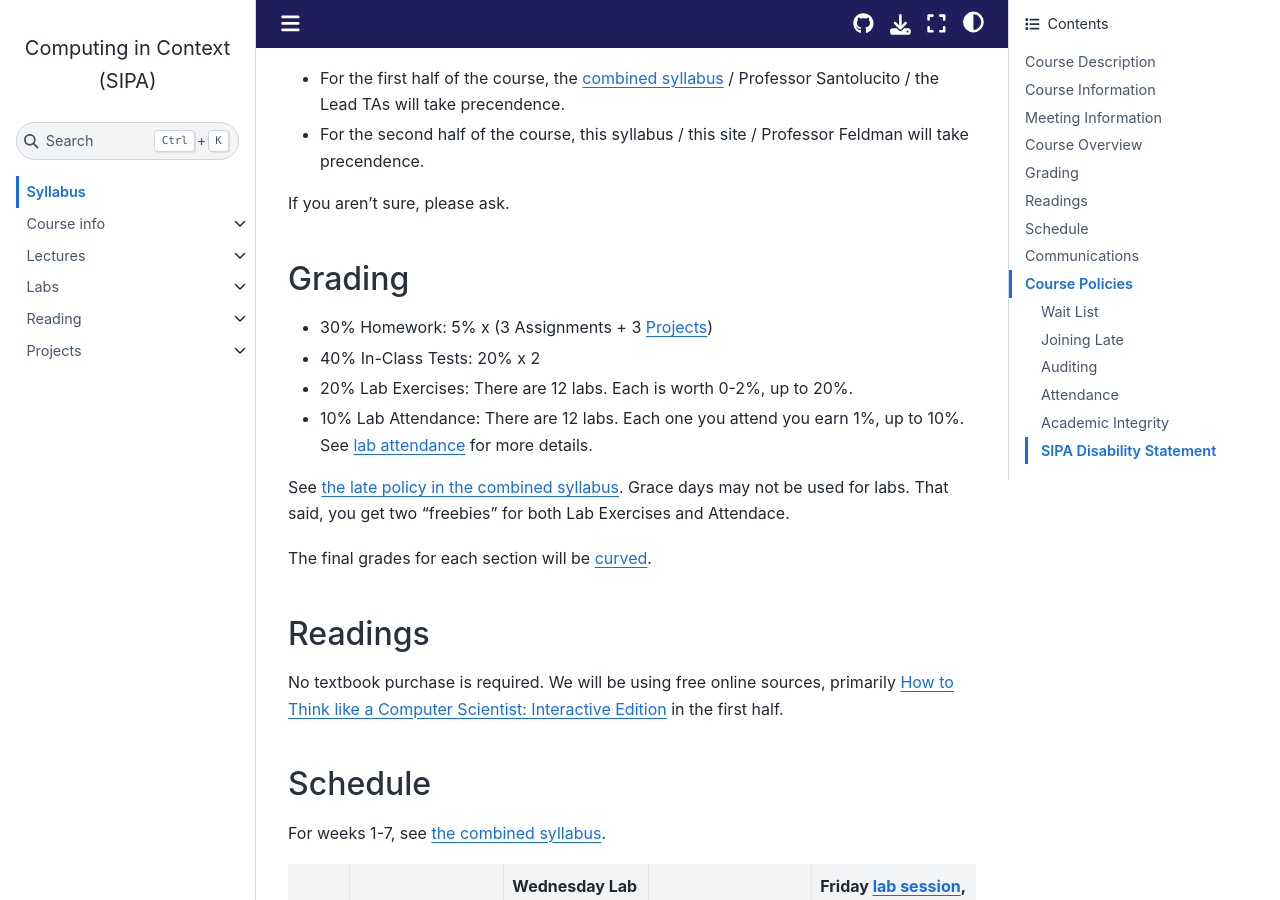
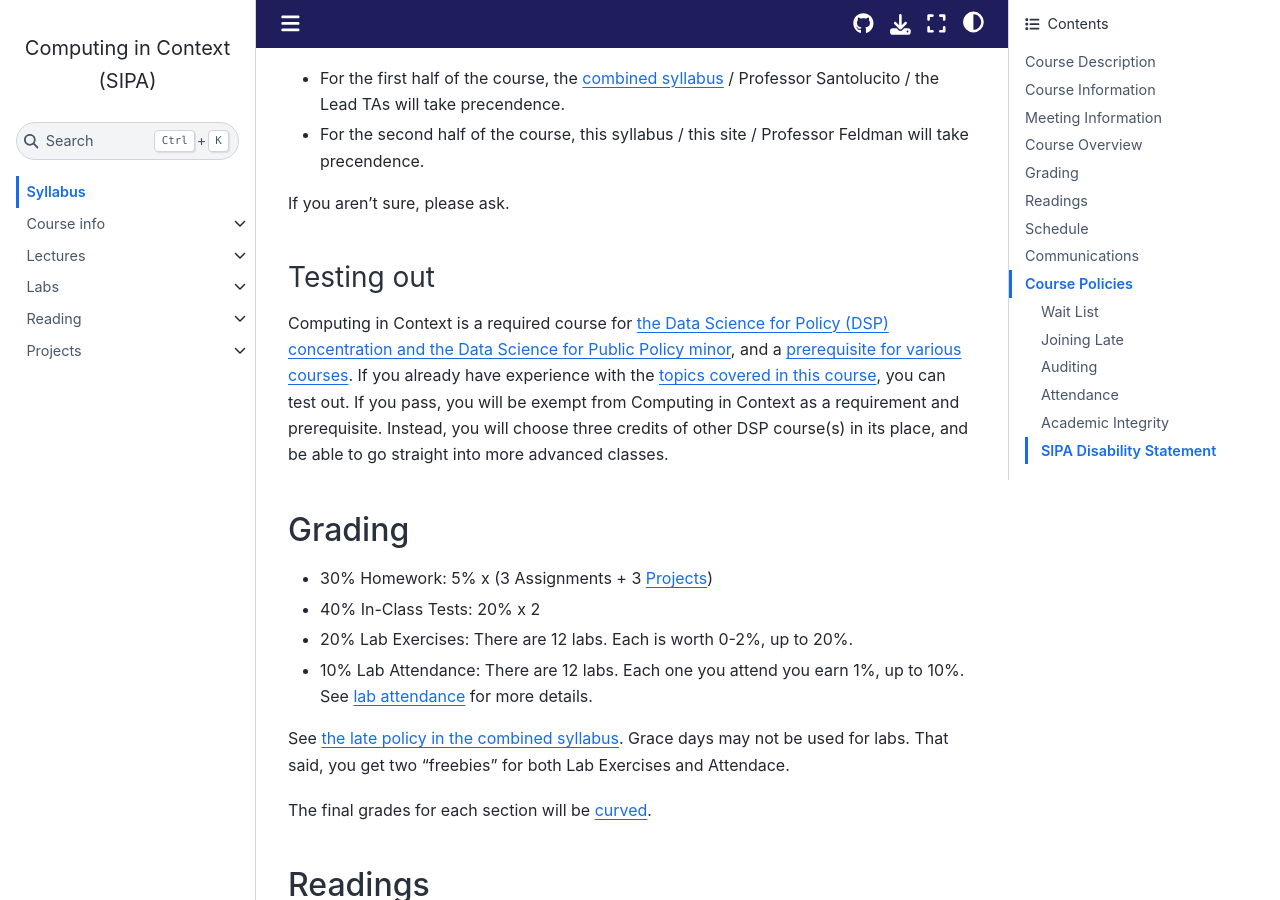
Before and after one commit to afeld/computing-in-context, a Jupyter Book: the page built from index.md, in a window 1280 px wide and 900 px high, scrolled down 3383 px. Built offline with Jupyter Book 1.0.4 settings and Sphinx 7.4.7 and the Sphinx Book theme 1.1.4, drawn with Linux system fonts in a browser that asks for light colours; pages that are not in the unit, such as notebooks, are missing from menus; comment, search, counter and statistics services are not loaded.

Commit message:
add info about testing out

```diff
--- a/index.md
+++ b/index.md
@@ -87,6 +87,10 @@ If there is any conflicting information between the syllabi, course sites, etc:
 - For the second half of the course, this syllabus / this site / Professor Feldman will take precendence.
 
 If you aren't sure, please ask.
+
+### Testing out
+
+Computing in Context is a required course for [the Data Science for Policy (DSP) concentration and the Data Science for Public Policy minor](https://www.sipa.columbia.edu/sipa-education/bulletin/dsp), and a [prerequisite for various courses](#relationship-to-other-courses). If you already have experience with the [topics covered in this course](#schedule), you can test out. If you pass, you will be exempt from Computing in Context as a requirement and prerequisite. Instead, you will choose three credits of other DSP course(s) in its place, and be able to go straight into more advanced classes.
 
 ## Grading
 
```
